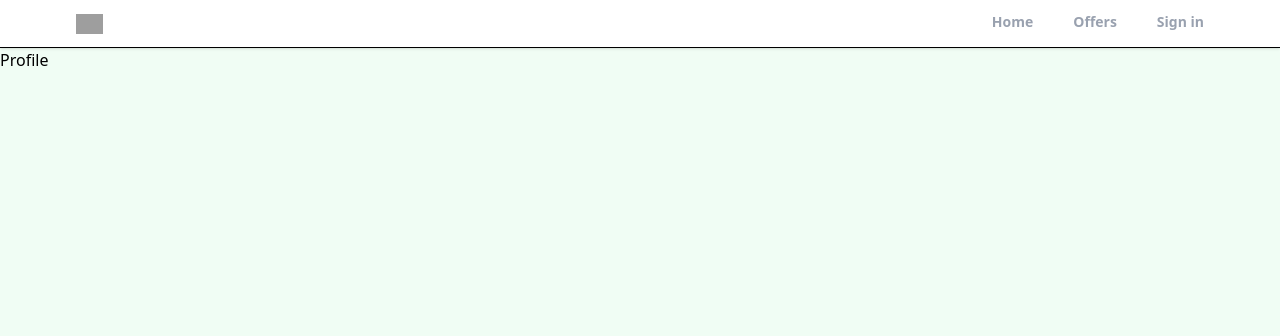
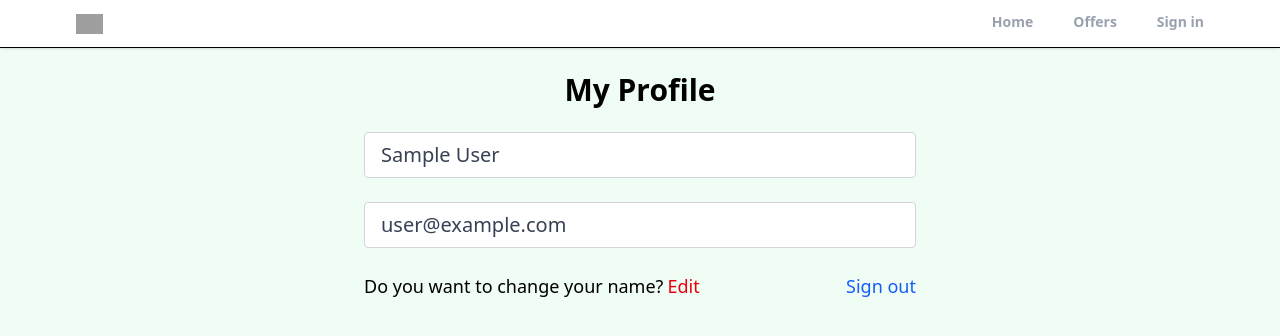
Before and after one commit to codacube/realtor-clone-react, a React (Vite) app: page /profile in a window 1280 px wide. Shown: the top 336 px of the page. Built offline with nearby package versions, Linux system fonts and the light colour scheme; no server answers; sample sign-in values are in the browser's storage; grey boxes are pictures that could not be loaded.

Commit message:
Created private route and custom hook for protecting the profile page and added the sign out functionality

```diff
--- a/src/App.jsx
+++ b/src/App.jsx
@@ -3,6 +3,7 @@
 import Profile from "./pages/Profile"
 import SignIn from "./pages/SignIn"
 import SignUp from "./pages/SignUp"
+import PrivateRoute from "./components/PrivateRoute"
 import ForgotPassword from "./pages/ForgotPassword"
 import Offers from "./pages/Offers"
 import Header from "./components/Header"
@@ -15,7 +16,10 @@
         <Header/>
         <Routes>
           <Route path="/" element={<Home />} />
-          <Route path="/profile" element={<Profile />} />
+          {/* Protected route: If the person is signed it, it'll render the Profile, else it'll redirect to SignIn */}
+          <Route path="/profile" element={<PrivateRoute />} >
+            <Route path="/profile" element={<Profile />} />
+          </Route>
           <Route path="/sign-in" element={<SignIn />} />
           <Route path="/sign-up" element={<SignUp />} />
           <Route path="/forgot-password" element={<ForgotPassword />} />
--- /dev/null
+++ b/src/components/PrivateRoute.jsx
@@ -0,0 +1,13 @@
+import { Outlet, Navigate } from "react-router"
+import { useAuthStatus } from "../hooks/useAuthStatus"
+
+export default function PrivateRoute() {
+    const { loggedIn, checkingStatus } = useAuthStatus()
+
+    // Display loading until checkingStatus changes
+    if (checkingStatus) {
+        return <h3>Loading</h3>
+    }
+
+    return loggedIn ? <Outlet /> : <Navigate to="/sign-in" />
+}
--- /dev/null
+++ b/src/hooks/useAuthStatus.jsx
@@ -0,0 +1,20 @@
+import { getAuth, onAuthStateChanged } from "firebase/auth"
+import { useEffect, useState } from "react"
+
+export function useAuthStatus() {
+    const [loggedIn, setLoggedIn] = useState(false)
+    const [checkingStatus, setCheckingStatus] = useState(true)
+
+    useEffect(() => {
+        const auth = getAuth()
+        onAuthStateChanged(auth, (user)=> {
+            if (user) {
+                setLoggedIn(true)
+            }
+            setCheckingStatus(false)
+        })
+
+    }, [])
+
+    return { loggedIn, checkingStatus }
+}
--- a/src/pages/ForgotPassword.jsx
+++ b/src/pages/ForgotPassword.jsx
@@ -20,7 +20,7 @@
             toast.success("Email was sent")
         } catch(error) {
             toast.error("Could not send reset password")
-            console.log(error)
+            // console.log(error)
         }
     }
 
--- a/src/pages/Profile.jsx
+++ b/src/pages/Profile.jsx
@@ -1,5 +1,61 @@
+import { getAuth } from "firebase/auth"
+import { useState } from "react"
+import { useNavigate } from "react-router"
+
 export default function Profile() {
+    const auth = getAuth()
+    const navigate = useNavigate()
+
+    const [formData, setFormData] = useState({
+        name: auth.currentUser.displayName,
+        email: auth.currentUser.email,
+    })
+    const {name, email} = formData
+
+    function onSignOut() {
+        auth.signOut()
+        navigate("/")
+    }
+
     return (
-        <div>Profile</div>
+        <>
+            <section className="max-w-6xl mx-auto flex justify-center items-center flex-col">
+                <h1 className="text-3xl text-center mt-6 font-bold">My Profile</h1>
+                <div className="w-full md:w-[50%] mt-6 px-3">
+                    <form>
+                        {/* Name */}
+                        <input
+                            type="text"
+                            id="name"
+                            value={name}
+                            disabled
+                            className="w-full mb-6 px-4 py-2 text-xl text-gray-700 bg-white border border-gray-300 rounded transition ease-in-out"
+                        />
+
+                        {/* Email */}
+                        <input
+                            type="email"
+                            id="email"
+                            value={email}
+                            disabled
+                            className="w-full mb-6 px-4 py-2 text-xl text-gray-700 bg-white border border-gray-300 rounded transition ease-in-out"
+                        />
+
+                        <div className="flex justify-between whitespace-nowrap text-sm sm:text-lg mb-6">
+                            <p className="flex items-center">Do you want to change your name?
+                                <span className="text-red-600 hover:text-red-700 transition ease-in-out duration-200 ml-1 cursor-pointer">Edit</span>
+                            </p>
+                            <p
+                                onClick={onSignOut}
+                                className="text-blue-600 hover:text-blue-800 transition ease-in-out duration-200 cursor-pointer"
+                            >
+                                Sign out
+                            </p>
+                        </div>
+                    </form>
+                </div>
+            </section>
+
+        </>
     )
 }
```
